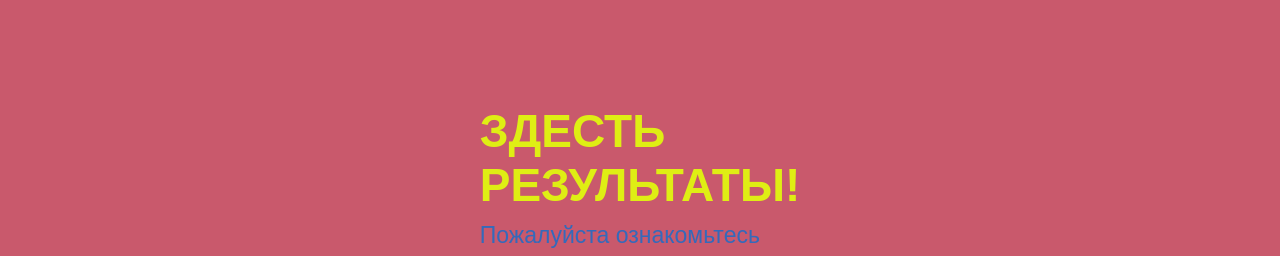
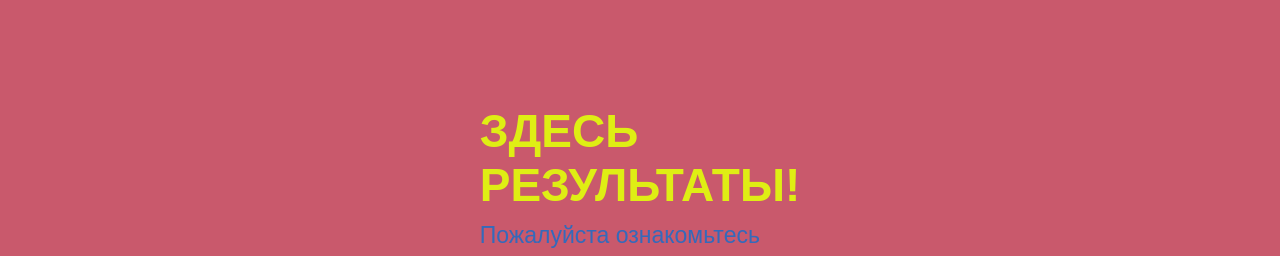
Before and after one commit to Myokhant5306/Myokhant5306, a plain HTML site: page tasks/index.html in a window 1280 px wide. Shown: the top 256 px of the page. Drawn offline with Linux system fonts and the light colour scheme.

Commit message:
Update index.html

```diff
--- a/tasks/index.html
+++ b/tasks/index.html
@@ -9,7 +9,7 @@
 <body>
 <header>
 <div class="hero-text-box">
-<h1>Здесть <br/> Результаты!</h1>
+<h1>Здесь <br/> Результаты!</h1>
 <p>Пожалуйста ознакомьтесь</p>
 <a class="btn-full" href="https://node-server.online/m/course/view.php?id=14" target="_blank">Задание</a>
 </div>
```
